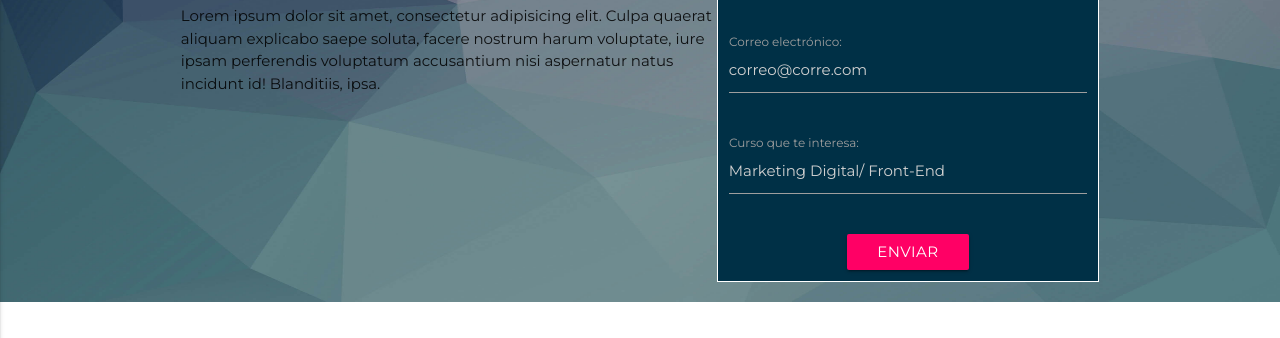
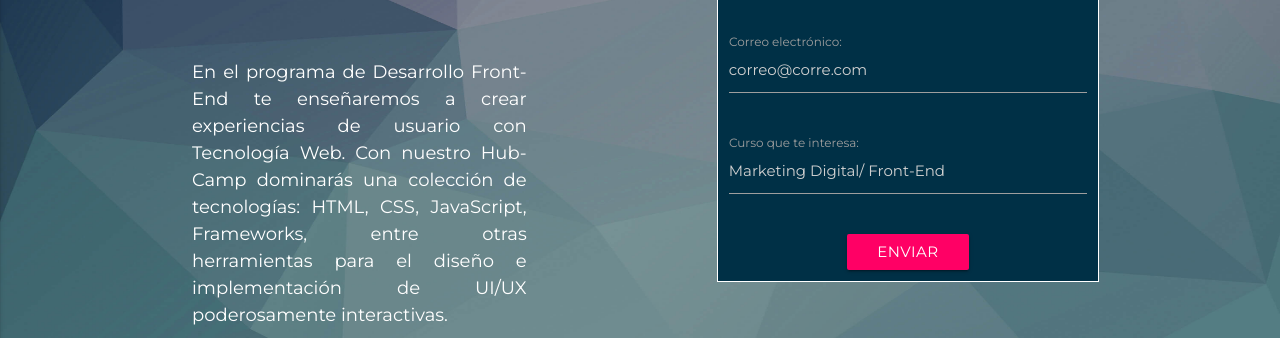
Before and after one commit to ad0cid/hubCamp, a plain HTML site: page front.html in a window 1280 px wide. Shown: the part 254-592 px from the top of the page. Drawn offline with nearby package versions, Linux system fonts and the light colour scheme.

Commit message:
agregue texto de inicio a los programas front y marketing

```diff
--- a/front.html
+++ b/front.html
@@ -40,14 +40,15 @@
   				<div class="col m7 s12">
   					<div class="row">
   						<h1>Bienvenid@ a  <br> Hub-Camp</h1>
-  						<p>Lorem ipsum dolor sit amet, consectetur adipisicing elit. Culpa quaerat aliquam explicabo saepe soluta, facere nostrum harum voluptate, iure ipsam perferendis voluptatum accusantium nisi aspernatur natus incidunt id! Blanditiis, ipsa.</p>
   					</div>
   					<div class="row">
-  						<div class="col m6 s12">
-
-  						</div>
-  						<div class="col m6 s12">
-
+  						<div class="col m8 s12">
+  							<p class="txtb">En el programa de Desarrollo Front-End te enseñaremos a
+									crear experiencias de usuario con Tecnología Web. Con
+									nuestro Hub-Camp dominarás una colección de tecnologías:
+									HTML, CSS, JavaScript, Frameworks, entre otras
+									herramientas para el diseño e implementación de UI/UX
+									poderosamente interactivas.</p>
   						</div>
   					</div>
   				</div>
--- a/style.css
+++ b/style.css
@@ -118,7 +118,12 @@ form{
 }
 
 /*Marketing*/
-
+.txtb{
+	color: white;
+	margin-top: 10%;
+	font-size: 1.2em;
+	text-align: justify;
+}
 
 /*Front*/
 .oferta{
```
Also changed, not shown: marketing.html (+6 -6 lines).
